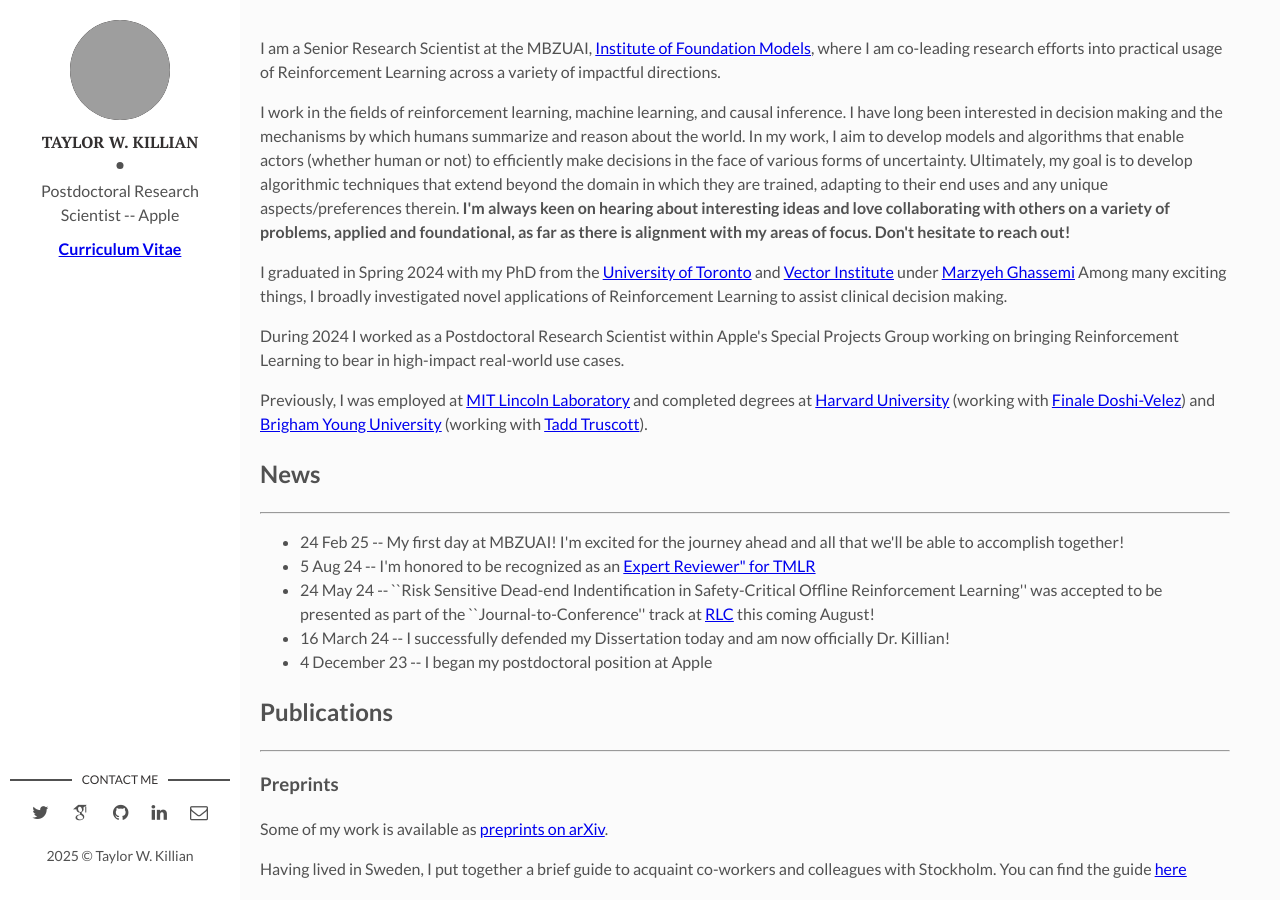
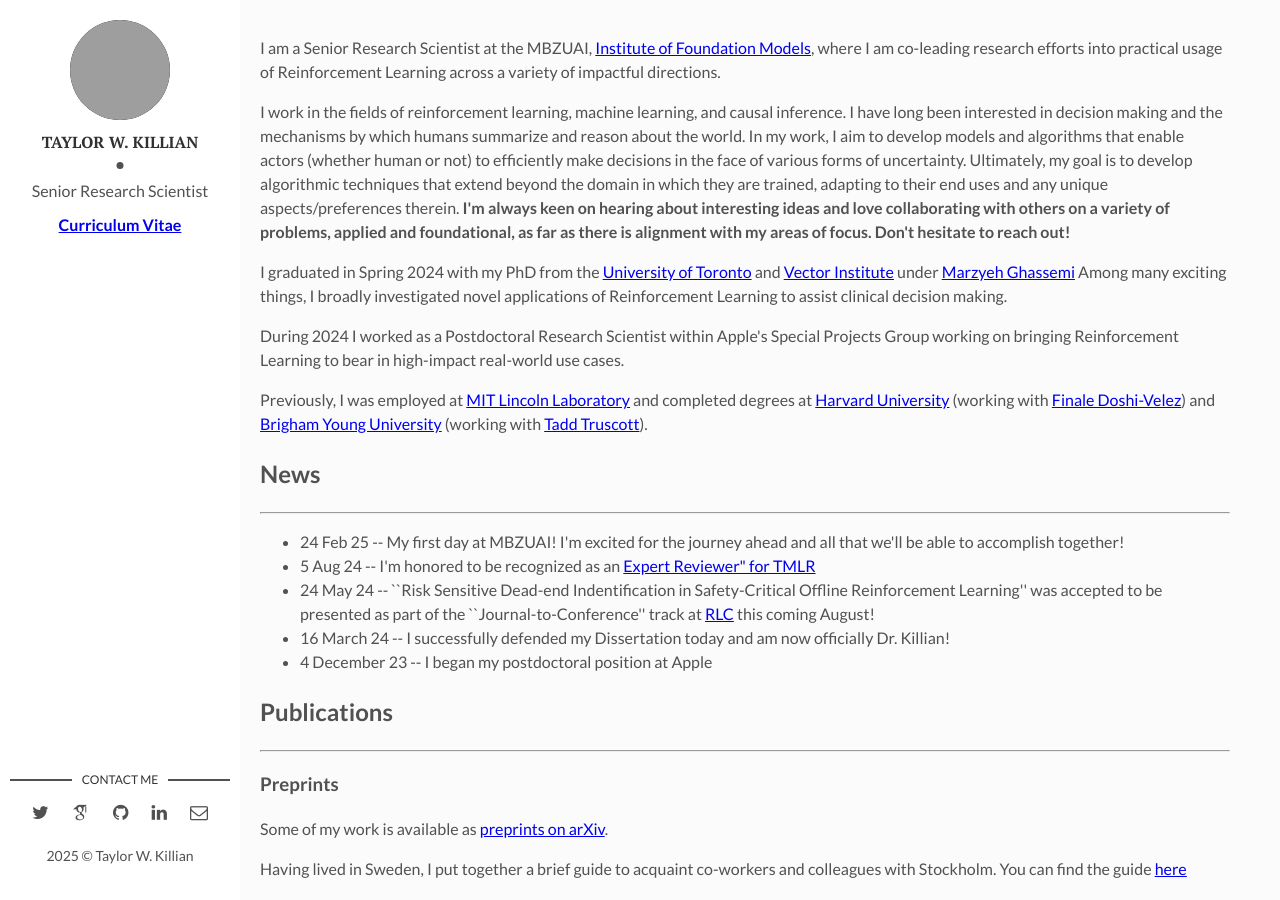
Before and after one commit to twkillian/twkillian.github.io, a Jekyll site: the page built from index.html, in a window 1280 px wide and 900 px high. Built offline with Jekyll 4.4.1, drawn with Linux system fonts in a browser that asks for light colours; nearby versions of some CDN libraries; some web fonts are replaced; the list of posts is cut into pages by our own code; grey boxes are pictures that could not be loaded.

Commit message:
Updating Bio

```diff
--- a/_config.yml
+++ b/_config.yml
@@ -9,7 +9,7 @@ site-twitter: "https://twitter.com/tw_killian" #if your site has a twitter accou
 # Author Settings
 author: Taylor W. Killian # add your name
 author-img: TKillian_Headshot.jpg # add your photo
-about-author: Postdoctoral Research Scientist -- Apple # add description
+about-author: Senior Research Scientist # add description
 twitter: tw_killian # add your Twitter handle
 github: twkillian # add your Github handle
 googlescholar: xA3RcaUAAAAJ&hl=en #Google Scholar
```
